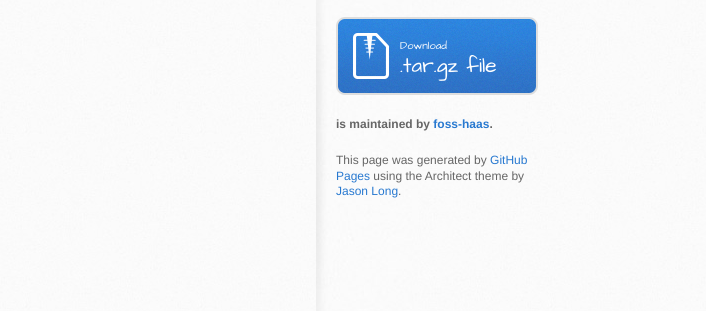
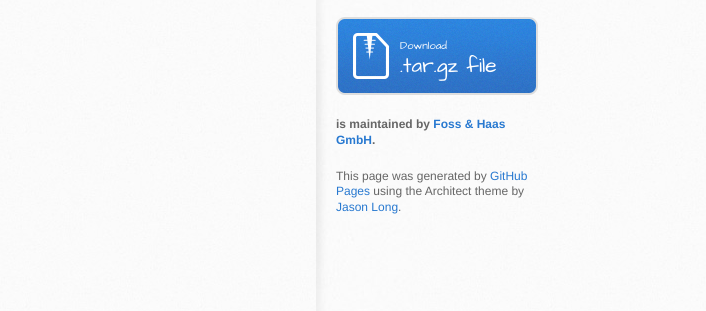
Before and after one commit to foss-haas/rotunda, a plain HTML site: page index.html in a window 1280 px wide. Shown: the part 344-655 px from the top of the page, 574-1280 px from the left. Drawn offline with Linux system fonts and the light colour scheme.

Commit message:
foss-haas.

```diff
--- a/index.html
+++ b/index.html
@@ -13,7 +13,7 @@
     <script src="//html5shiv.googlecode.com/svn/trunk/html5.js"></script>
     <![endif]-->
 
-    <title>Rotunda by foss-haas</title>
+    <title>Rotunda by Foss &amp; Haas GmbH</title>
   </head>
 
   <body>
@@ -248,7 +248,7 @@ router.param(<span class="pl-s"><span class="pl-pds">'</span>nothing<span class=
             .tar.gz file
           </a>
 
-          <p class="repo-owner"><a href="https://github.com/foss-haas/rotunda"></a> is maintained by <a href="https://github.com/foss-haas">foss-haas</a>.</p>
+          <p class="repo-owner"><a href="https://github.com/foss-haas/rotunda"></a> is maintained by <a href="https://github.com/foss-haas">Foss &amp; Haas GmbH</a>.</p>
 
           <p>This page was generated by <a href="https://pages.github.com">GitHub Pages</a> using the Architect theme by <a href="https://twitter.com/jasonlong">Jason Long</a>.</p>
         </aside>
```
